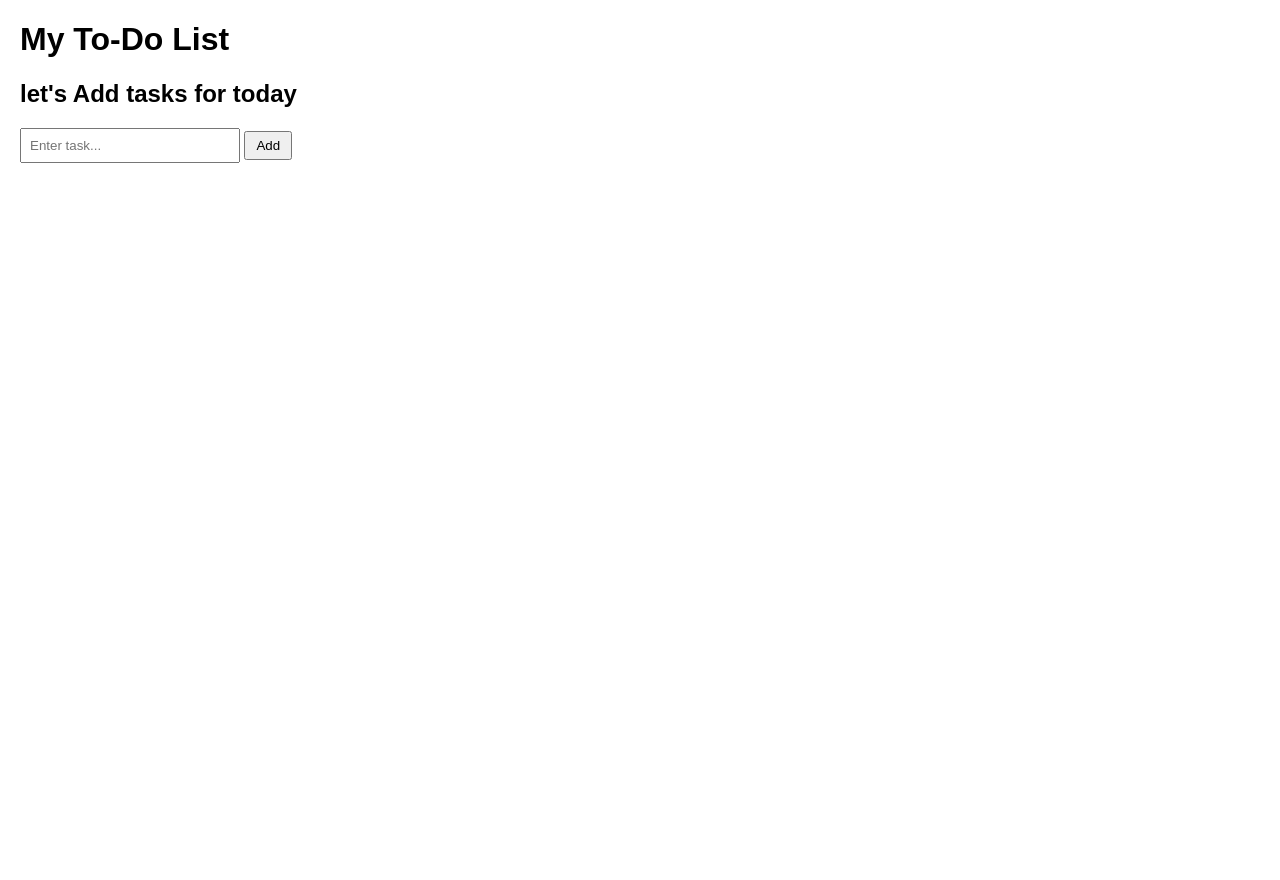
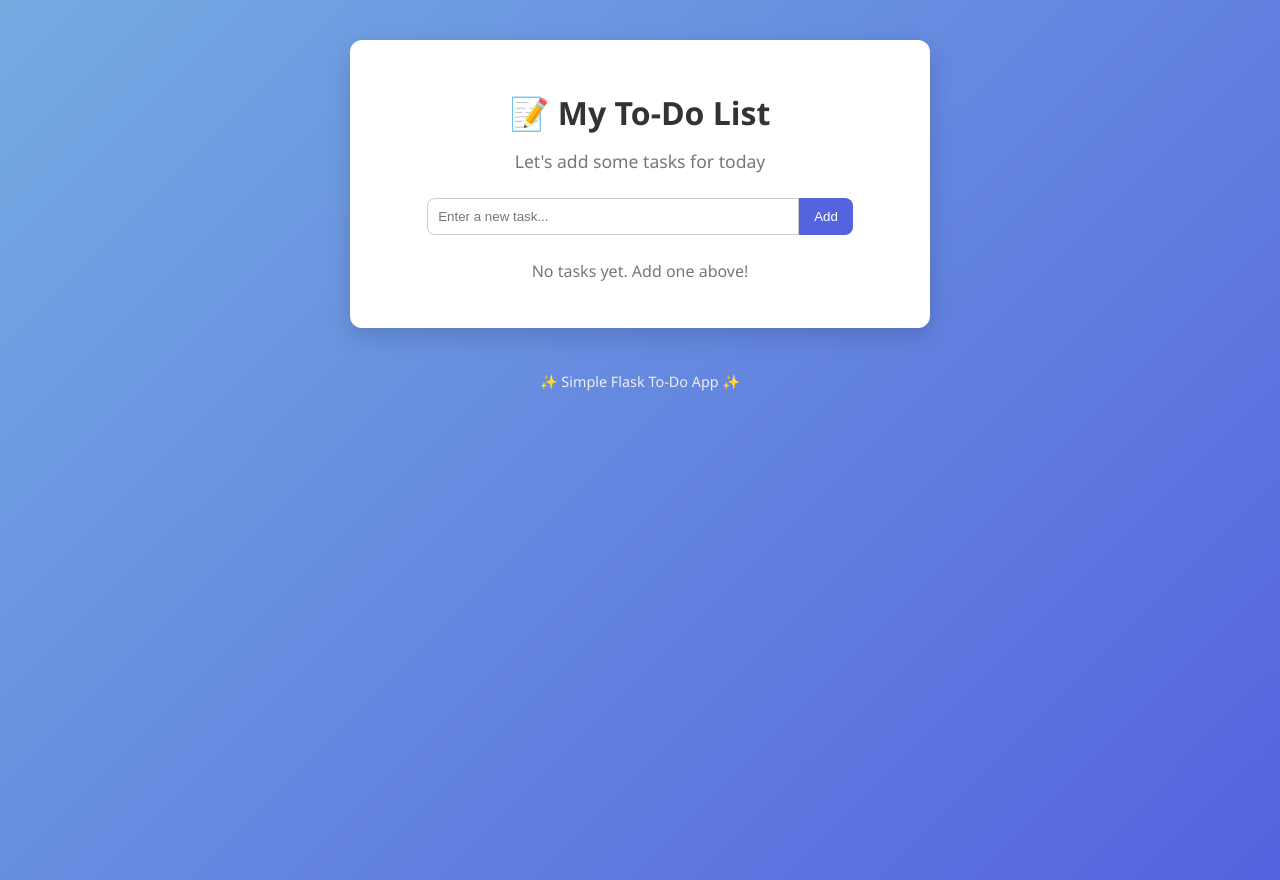
Before and after one commit to souravangre/todo_jenkins, a Flask app: page / in a window 1280 px wide. Before the commit the page ends 163 px from the top, so only its background shows below. Run offline with Flask 3, Linux system fonts and the light colour scheme.

Commit message:
added modified files

```diff
--- a/templates/index.html
+++ b/templates/index.html
@@ -1,37 +1,127 @@
 <!DOCTYPE html>
-<html>
-
+<html lang="en">
 <head>
+    <meta charset="UTF-8">
+    <meta name="viewport" content="width=device-width, initial-scale=1.0">
     <title>To-Do App</title>
     <style>
         body {
-            font-family: Arial;
-            margin: 20px;
+            font-family: 'Segoe UI', Tahoma, Geneva, Verdana, sans-serif;
+            background: linear-gradient(135deg, #74ABE2, #5563DE);
+            color: #333;
+            display: flex;
+            flex-direction: column;
+            align-items: center;
+            margin: 0;
+            min-height: 100vh;
+            padding: 40px 20px;
+        }
+
+        .container {
+            background: #fff;
+            border-radius: 12px;
+            box-shadow: 0 8px 25px rgba(0, 0, 0, 0.15);
+            padding: 30px 40px;
+            width: 100%;
+            max-width: 500px;
+            text-align: center;
+        }
+
+        h1 {
+            color: #333;
+            margin-bottom: 10px;
+            font-size: 2em;
+        }
+
+        h2 {
+            color: #777;
+            font-weight: normal;
+            font-size: 1.1em;
+            margin-bottom: 25px;
+        }
+
+        form {
+            display: flex;
+            justify-content: center;
+            margin-bottom: 25px;
+        }
+
+        form input[type="text"] {
+            padding: 10px;
+            width: 70%;
+            border: 1px solid #ccc;
+            border-radius: 8px 0 0 8px;
+            outline: none;
+            transition: all 0.3s ease;
+        }
+
+        form input[type="text"]:focus {
+            border-color: #5563DE;
+            box-shadow: 0 0 5px rgba(85, 99, 222, 0.4);
+        }
+
+        form button {
+            background-color: #5563DE;
+            border: none;
+            color: white;
+            padding: 10px 15px;
+            border-radius: 0 8px 8px 0;
+            cursor: pointer;
+            transition: background-color 0.3s ease;
+        }
+
+        form button:hover {
+            background-color: #3b48a5;
+        }
+
+        ul {
+            list-style-type: none;
+            padding: 0;
+            margin: 0;
         }
 
         .task {
-            margin: 10px 0;
+            background: #f9f9f9;
+            border: 1px solid #eee;
+            padding: 12px 15px;
+            margin: 8px 0;
+            border-radius: 8px;
+            display: flex;
+            justify-content: space-between;
+            align-items: center;
+            transition: transform 0.2s ease, box-shadow 0.2s ease;
         }
 
-        form input[type="text"] {
-            padding: 8px;
-            width: 200px;
+        .task:hover {
+            transform: scale(1.02);
+            box-shadow: 0 4px 10px rgba(0, 0, 0, 0.1);
         }
 
-        button,
-        a {
-            padding: 5px 10px;
+        .task a {
             text-decoration: none;
+            color: #ff4d4d;
+            font-weight: bold;
+            transition: color 0.2s ease;
+        }
+
+        .task a:hover {
+            color: #d93636;
+        }
+
+        footer {
+            margin-top: 30px;
+            font-size: 0.9em;
+            color: #eee;
         }
     </style>
 </head>
-
 <body>
-    <h1>My To-Do List</h1>
-    <h2>let's Add tasks for today</h2>
+    <div class="container">
+        <h1>📝 My To-Do List</h1>
+        <h2>Let's add some tasks for today</h2>
 
         <form method="POST">
-        <input type="text" name="content" placeholder="Enter task..." required>
+            <input type="text" name="content" placeholder="Enter a new task..." required>
             <button type="submit">Add</button>
         </form>
 
@@ -41,8 +131,14 @@
                 {{ task.content }}
                 <a href="/delete/{{ task.id }}">Delete</a>
             </li>
+            {% else %}
+            <p style="color: #777;">No tasks yet. Add one above!</p>
             {% endfor %}
         </ul>
+    </div>
+
+    <footer>
+        <p>✨ Simple Flask To-Do App ✨</p>
+    </footer>
 </body>
-
 </html>
```
Also changed, not shown: instance/todo.db. Lines whose indentation alone changed are shown as unchanged.
